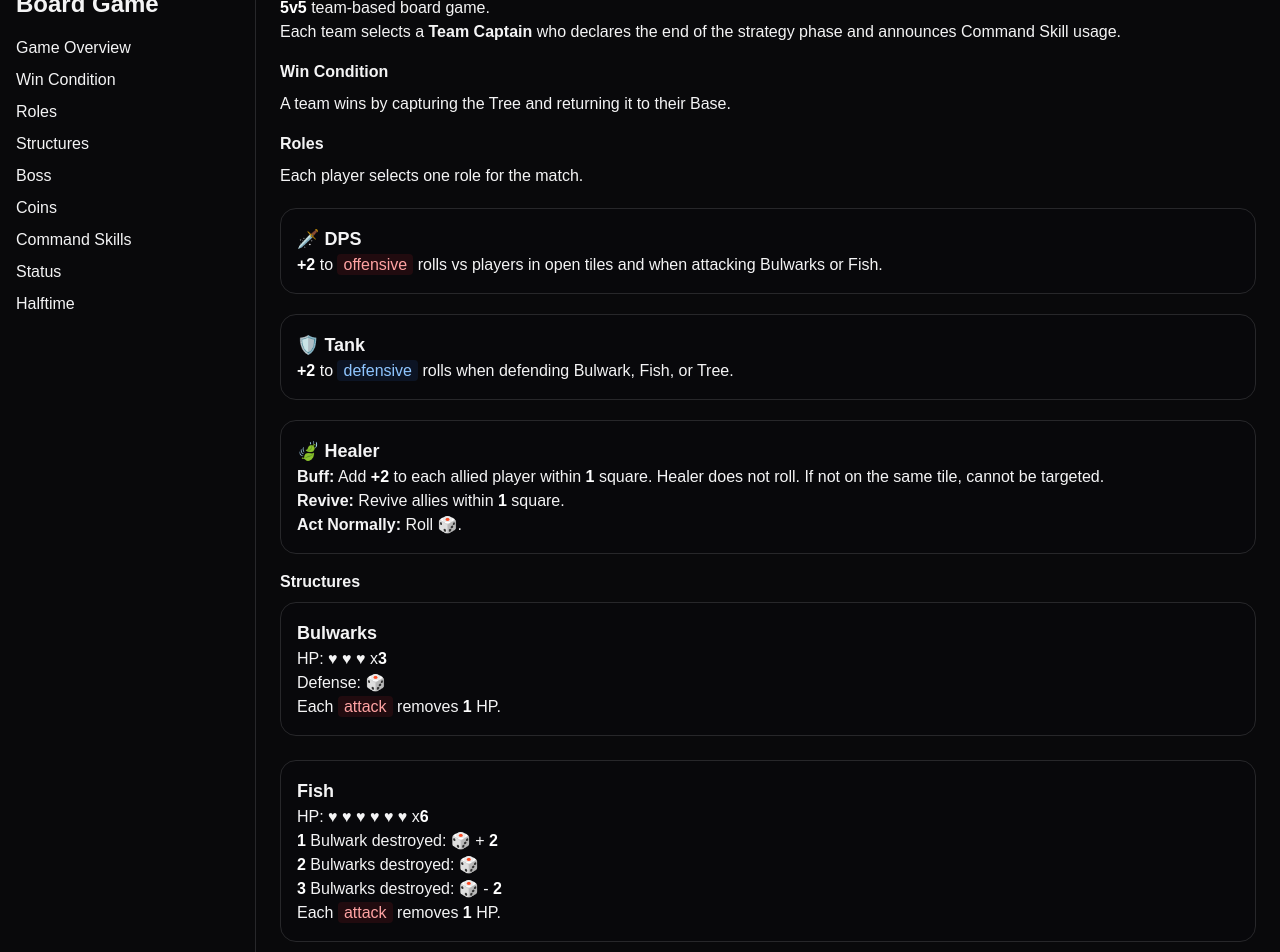
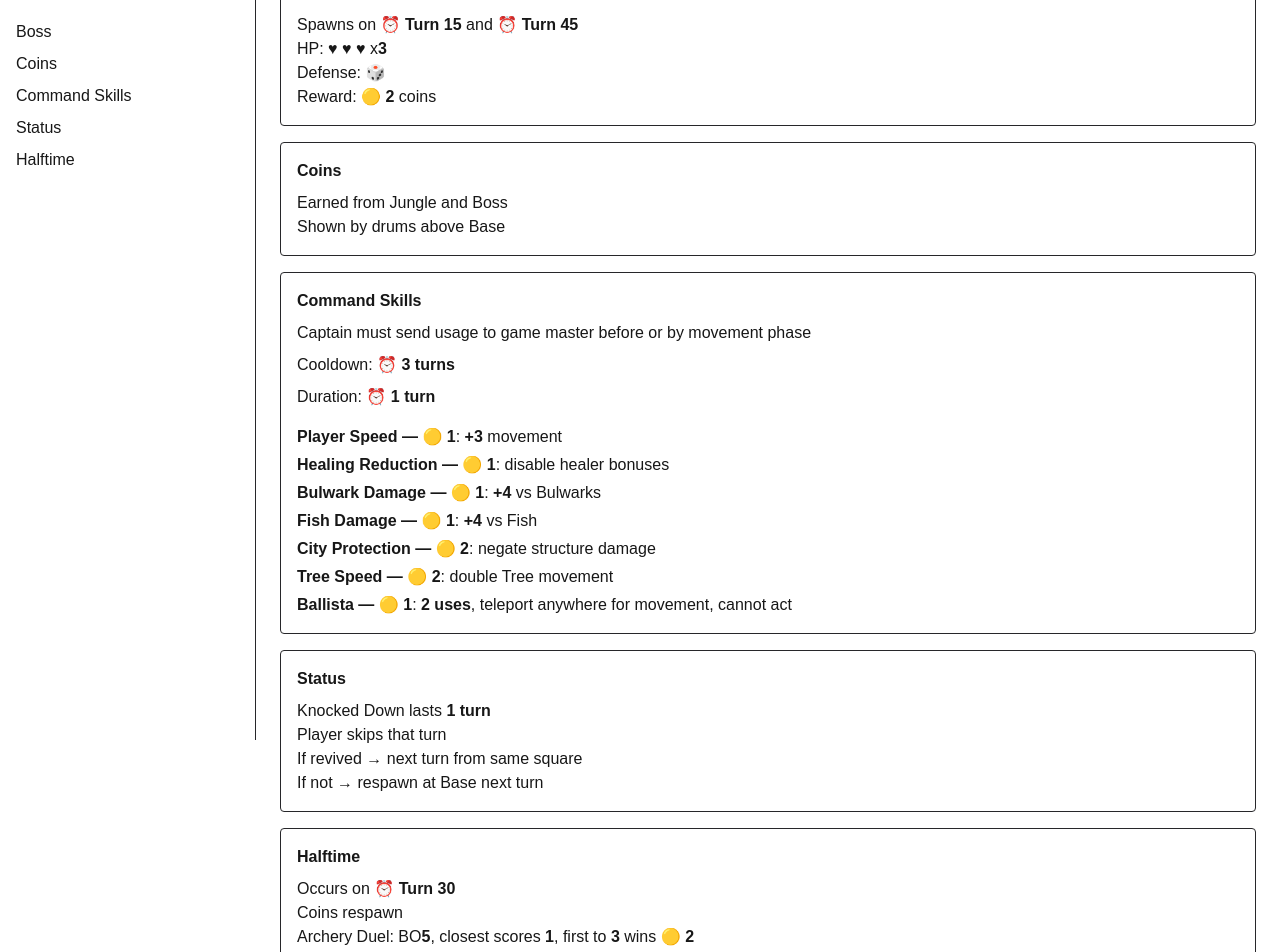
Before and after one commit to King0fgames/GvGBoardGameRules, a Next.js app: page / in a window 1280 px wide. Shown: the part 60-1012 px from the top of the page. Built offline with nearby package versions, Linux system fonts and the light colour scheme.

Commit message:
Update page.tsx

```diff
--- a/app/page.tsx
+++ b/app/page.tsx
@@ -1,206 +1,123 @@
+// fixing structure + sidebar + command skills formatting
+
 "use client";
 
 import { useEffect, useMemo, useState } from "react";
 
 const R = (t: string) => <span className="rounded bg-red-500/10 px-1.5 py-0.5 text-red-300">{t}</span>;
 const B = (t: string) => <span className="rounded bg-blue-500/10 px-1.5 py-0.5 text-blue-300">{t}</span>;
-const N = (t: string) => <strong className="text-white">{t}</strong>;
+const N = (t: string) => <strong>{t}</strong>;
 
 type Section = { id: string; title: string; content: React.ReactNode };
 
-export default function BoardGameRulesPage() {
-  const sections: Section[] = useMemo(
-    () => [
-      {
-        id: "overview",
-        title: "Game Overview",
-        content: (
-          <>
-            <p>{N("5v5")} team-based board game.</p>
-            <p>Each team selects a <strong>Team Captain</strong> who declares the end of the strategy phase and announces Command Skill usage.</p>
-          </>
-        ),
-      },
-      {
-        id: "win-condition",
-        title: "Win Condition",
-        content: <p>A team wins by capturing the Tree and returning it to their Base.</p>,
-      },
-      {
-        id: "roles",
-        title: "Roles",
-        content: (
-          <div className="space-y-5">
-            <p>Each player selects one role for the match.</p>
+export default function Page() {
+  const sections: Section[] = useMemo(() => [
 
-            <div className="rounded-2xl border border-zinc-800 bg-zinc-950/40 p-4">
-              <h3 className="text-lg font-semibold">🗡️ DPS</h3>
-              <p>{N("+2")} to {R("offensive")} rolls vs players in open tiles and when attacking Bulwarks or Fish.</p>
-            </div>
-
-            <div className="rounded-2xl border border-zinc-800 bg-zinc-950/40 p-4">
-              <h3 className="text-lg font-semibold">🛡️ Tank</h3>
-              <p>{N("+2")} to {B("defensive")} rolls when defending Bulwark, Fish, or Tree.</p>
-            </div>
-
-            <div className="rounded-2xl border border-zinc-800 bg-zinc-950/40 p-4">
-              <h3 className="text-lg font-semibold">🍃 Healer</h3>
-              <p><strong>Buff:</strong> Add {N("+2")} to each allied player within {N("1")} square. Healer does not roll. If not on the same tile, cannot be targeted.</p>
-              <p><strong>Revive:</strong> Revive allies within {N("1")} square.</p>
-              <p><strong>Act Normally:</strong> Roll 🎲.</p>
-            </div>
-          </div>
-        ),
-      },
-      {
-        id: "structures",
-        title: "Structures",
-        content: (
-          <div className="space-y-6">
-            <div className="rounded-2xl border border-zinc-800 bg-zinc-950/40 p-4">
-              <h3 className="text-lg font-semibold">Bulwarks</h3>
-              <p>HP: ♥ ♥ ♥ x{N("3")}</p>
-              <p>Defense: 🎲</p>
-              <p>Each {R("attack")} removes {N("1")} HP.</p>
-            </div>
-
-            <div className="rounded-2xl border border-zinc-800 bg-zinc-950/40 p-4">
-              <h3 className="text-lg font-semibold">Fish</h3>
-              <p>HP: ♥ ♥ ♥ ♥ ♥ ♥ x{N("6")}</p>
-              <p>{N("1")} Bulwark destroyed: 🎲 + {N("2")}</p>
-              <p>{N("2")} Bulwarks destroyed: 🎲</p>
-              <p>{N("3")} Bulwarks destroyed: 🎲 - {N("2")}</p>
-              <p>Each {R("attack")} removes {N("1")} HP.</p>
-            </div>
-
-            <div className="rounded-2xl border border-zinc-800 bg-zinc-950/40 p-4">
-              <h3 className="text-lg font-semibold">Tree</h3>
-              <p>Pick up as action. Return to Base to win.</p>
-              <p>Movement: {N("2")} per turn.</p>
-              <p>If enemies are on the Tree’s tile at the start of the movement phase → movement is {N("1")}.</p>
-              <p>Tree adds {N("+2")} to total {B("defensive")} roll.</p>
-              <p>If defense loses → carrier drops Tree and is knocked down.</p>
-            </div>
-          </div>
-        ),
-      },
     {
       id: "boss",
       title: "Boss",
       content: (
-          <div>
+        <>
           <p>Spawns on ⏰ {N("Turn 15")} and ⏰ {N("Turn 45")}</p>
           <p>HP: ♥ ♥ ♥ x{N("3")}</p>
           <p>Defense: 🎲</p>
           <p>Reward: 🟡 {N("2")} coins</p>
-          </div>
-        ),
+        </>
+      )
     },
+
     {
       id: "coins",
       title: "Coins",
       content: (
-          <div>
-            <p>Earned from Jungle and Boss.</p>
-            <p>Shown by drums above Base.</p>
-          </div>
-        ),
+        <>
+          <p>Earned from Jungle and Boss</p>
+          <p>Shown by drums above Base</p>
+        </>
+      )
     },
+
     {
       id: "skills",
       title: "Command Skills",
       content: (
         <div className="space-y-2">
-            <p>Captain must send skill usage to game master before or by movement phase.</p>
+          <p>Captain must send usage to game master before or by movement phase</p>
           <p>Cooldown: ⏰ {N("3 turns")}</p>
           <p>Duration: ⏰ {N("1 turn")}</p>
 
+          <div className="pt-2 space-y-1">
             <p><strong>Player Speed — 🟡 {N("1")}</strong>: {N("+3")} movement</p>
-            <p><strong>Healing Reduction — 🟡 {N("1")}</strong>: disables healer bonuses</p>
+            <p><strong>Healing Reduction — 🟡 {N("1")}</strong>: disable healer bonuses</p>
             <p><strong>Bulwark Damage — 🟡 {N("1")}</strong>: {N("+4")} vs Bulwarks</p>
             <p><strong>Fish Damage — 🟡 {N("1")}</strong>: {N("+4")} vs Fish</p>
             <p><strong>City Protection — 🟡 {N("2")}</strong>: negate structure damage</p>
-            <p><strong>Tree Speed — 🟡 {N("2")}</strong>: double Tree speed</p>
-            <p><strong>Ballista — 🟡 {N("1")}</strong>: {N("2 uses")}, teleport anywhere on board for movement, cannot act</p>
+            <p><strong>Tree Speed — 🟡 {N("2")}</strong>: double Tree movement</p>
+            <p><strong>Ballista — 🟡 {N("1")}</strong>: {N("2 uses")}, teleport anywhere for movement, cannot act</p>
           </div>
-        ),
+        </div>
+      )
     },
+
     {
       id: "status",
       title: "Status",
       content: (
-          <div>
-            <p>Knocked Down lasts {N("1 turn")}.</p>
-            <p>Player skips that turn.</p>
-            <p>If revived → continue next turn from same square.</p>
-            <p>If not → respawn at Base next turn.</p>
-          </div>
-        ),
+        <>
+          <p>Knocked Down lasts {N("1 turn")}</p>
+          <p>Player skips that turn</p>
+          <p>If revived → next turn from same square</p>
+          <p>If not → respawn at Base next turn</p>
+        </>
+      )
     },
+
     {
       id: "halftime",
       title: "Halftime",
       content: (
-          <div>
+        <>
           <p>Occurs on ⏰ {N("Turn 30")}</p>
-            <p>Coins respawn.</p>
-            <p>Archery Duel: best of {N("5")}. Each round, closest to center scores {N("1")} point. First to {N("3")} wins 🟡 {N("2")} coins.</p>
-          </div>
-        ),
-      },
-    ],
-    []
-  );
+          <p>Coins respawn</p>
+          <p>Archery Duel: BO{N("5")}, closest scores {N("1")}, first to {N("3")} wins 🟡 {N("2")}</p>
+        </>
+      )
+    }
 
-  const [openSections, setOpenSections] = useState<Record<string, boolean>>(() =>
-    Object.fromEntries(sections.map((section) => [section.id, true]))
-  );
-  const [highlightedSection, setHighlightedSection] = useState<string | null>(null);
+  ], []);
+
+  const [open, setOpen] = useState<Record<string, boolean>>({});
 
   useEffect(() => {
-    setOpenSections(Object.fromEntries(sections.map((section) => [section.id, true])));
+    setOpen(Object.fromEntries(sections.map(s => [s.id, true])));
   }, [sections]);
 
-  const toggleSection = (id: string) => {
-    setOpenSections((prev) => ({ ...prev, [id]: !prev[id] }));
-  };
-
-  const expandAndJump = (id: string) => {
-    setOpenSections((prev) => ({ ...prev, [id]: true }));
-    setHighlightedSection(id);
-    setTimeout(() => {
-      const el = document.getElementById(id);
-      if (el) {
-        const y = el.getBoundingClientRect().top + window.scrollY - 88;
-        window.scrollTo({ top: y, behavior: "smooth" });
-      }
-    }, 0);
-    setTimeout(() => setHighlightedSection(null), 1500);
-  };
+  const toggle = (id: string) => setOpen(p => ({...p, [id]: !p[id]}));
 
   return (
-    <div className="min-h-screen bg-zinc-950 text-zinc-100">
-      <div className="mx-auto flex max-w-7xl">
-        <aside className="hidden w-64 border-r border-zinc-800 p-4 lg:block">
-          <h1 className="mb-4 text-2xl font-bold">WWM GvG<br/>Board Game</h1>
-          {sections.map((s) => (
-            <button key={s.id} onClick={() => expandAndJump(s.id)} className="block mb-2 text-left">
+    <div className="flex">
+
+      {/* sidebar now sticky */}
+      <aside className="hidden lg:block w-64 h-screen sticky top-0 border-r border-zinc-800 p-4">
+        <h1 className="mb-4 font-bold">WWM GvG<br/>Board Game</h1>
+        {sections.map(s => (
+          <button key={s.id} onClick={() => document.getElementById(s.id)?.scrollIntoView()} className="block mb-2">
             {s.title}
           </button>
         ))}
       </aside>
 
-        <main className="flex-1 p-6">
-          {sections.map((s) => (
-            <section key={s.id} id={s.id} className={`mb-4 transition ${highlightedSection===s.id?"ring-2 ring-yellow-300":""}`}>
-              <button onClick={() => toggleSection(s.id)} className="w-full text-left font-bold">
+      <main className="flex-1 p-6 space-y-4">
+        {sections.map(s => (
+          <section key={s.id} id={s.id} className="border border-zinc-800 rounded p-4">
+            <button onClick={() => toggle(s.id)} className="font-bold w-full text-left">
               {s.title}
             </button>
-              {openSections[s.id] && <div className="mt-2">{s.content}</div>}
+            {open[s.id] && <div className="mt-2">{s.content}</div>}
           </section>
         ))}
       </main>
-      </div>
+
     </div>
   );
 }
```
Lines whose indentation alone changed are shown as unchanged.
